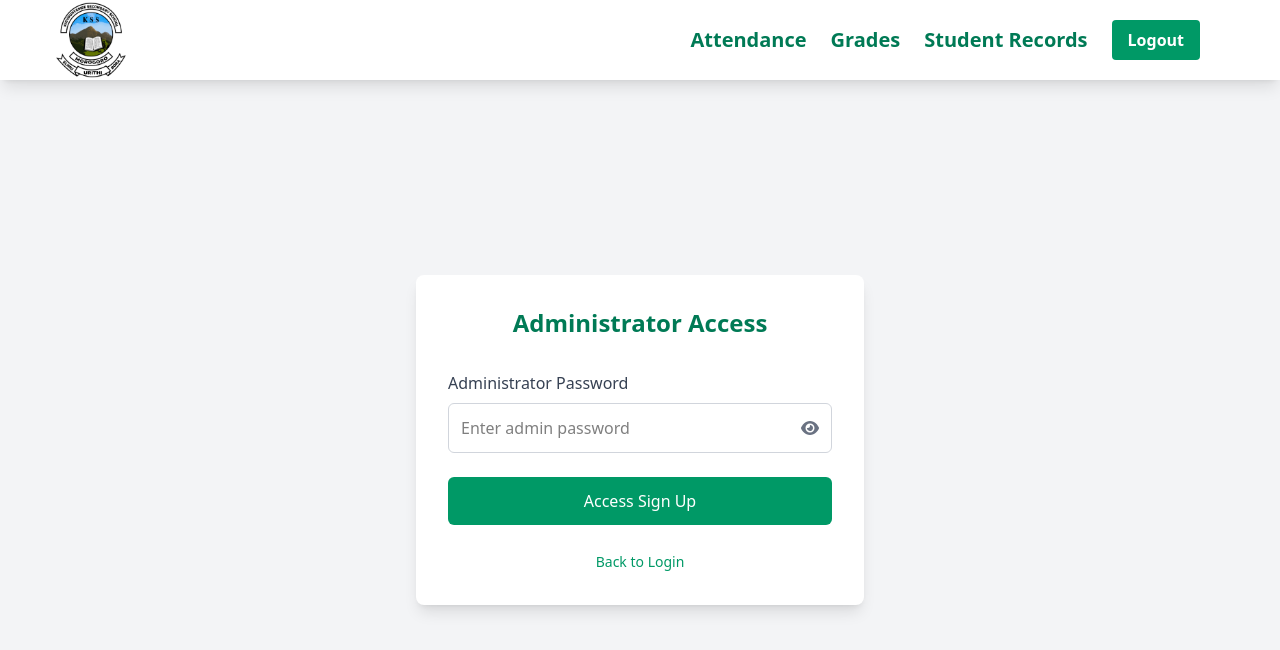
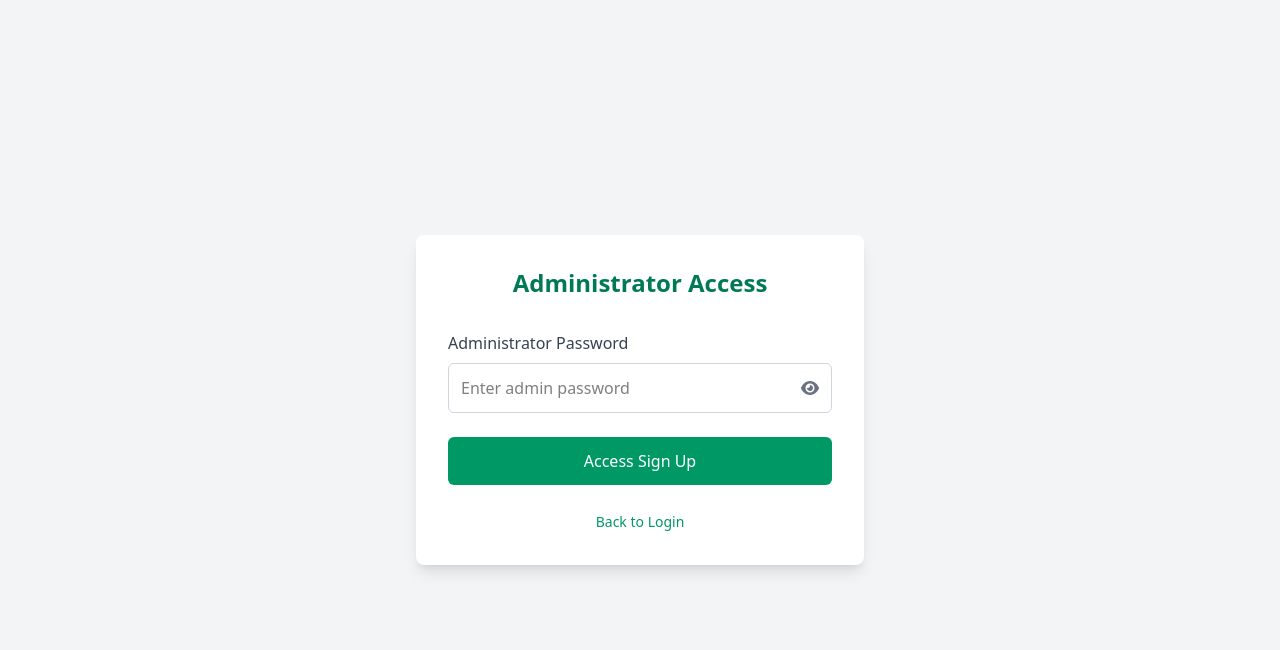
Before and after one commit to stevel419/SchoolWebsite, a React (Vite) app in the folder client/: page /PortalSignupGate in a window 1280 px wide. Shown: the top 650 px of the page. Built offline with nearby package versions, Linux system fonts and the light colour scheme.

Commit message:
Fixed Header

```diff
--- a/client/src/App.jsx
+++ b/client/src/App.jsx
@@ -20,12 +20,20 @@ import UpdateWebsite from './components/UpdateWebsite.jsx';
 function App() {
   const location = useLocation();
 
+  const noLayoutRoutes = [
+    "/PortalLogin",
+    "/PortalSignup",
+    "/PortalSignupGate"
+  ];
+
+  const isNoLayout = noLayoutRoutes.includes(location.pathname);
+
   const isPortalRoute = location.pathname.startsWith("/Portal") ||
   ["/PortalStudentRecords", "/PortalGrades", "/PortalAttendance"].includes(location.pathname);
 
   return (
       <div>
-        {isPortalRoute ? <PortalHeader /> : <Header />}
+        {!isNoLayout && (isPortalRoute ? <PortalHeader /> : <Header />)}
         <main>
           <Routes>
             <Route path="/" element={<Home />} />
@@ -44,7 +52,7 @@ function App() {
             <Route path="/update-website" element={<UpdateWebsite />} />
             </Routes>
         </main>
-        {!isPortalRoute && <Footer />}
+        {!isNoLayout && !isPortalRoute && <Footer />}
       </div>
   );
 }
--- a/client/src/PortalLogin.jsx
+++ b/client/src/PortalLogin.jsx
@@ -46,7 +46,7 @@ function PortalLogin() {
     }
 
     return (
-        <section className="min-h-screen pt-20 px-8 bg-gray-100 flex items-center justify-center">
+        <section className="min-h-screen px-8 bg-gray-100 flex items-center justify-center">
             <div className="bg-white p-8 rounded-lg shadow-lg w-full max-w-md space-y-6">
                 <h2 className="text-2xl font-bold text-center text-emerald-700">Teacher Login</h2>
 
--- a/client/src/PortalSignup.jsx
+++ b/client/src/PortalSignup.jsx
@@ -55,7 +55,7 @@ function PortalSignup() {
     }
 
     return (
-        <div className="min-h-screen bg-gray-100 flex items-center justify-center px-4 pt-40 pb-20">
+        <div className="min-h-screen bg-gray-100 flex items-center justify-center px-4 py-20">
             <div className="max-w-2xl w-full bg-white rounded-lg shadow-lg p-8">
                 <h1 className="text-2xl font-bold text-emerald-700 text-center mb-8">
                     Create New Teacher Account
--- a/client/src/PortalSignupGate.jsx
+++ b/client/src/PortalSignupGate.jsx
@@ -25,7 +25,7 @@ function PortalSignupGate() {
     }
 
     return (
-        <div className="min-h-screen bg-gray-100 flex items-center justify-center px-8 pt-20">
+        <div className="min-h-screen bg-gray-100 flex items-center justify-center px-8">
             <div className="max-w-md w-full bg-white rounded-lg shadow-lg p-8">
                 <h1 className="text-2xl font-bold text-emerald-700 text-center mb-8">
                     Administrator Access
```
